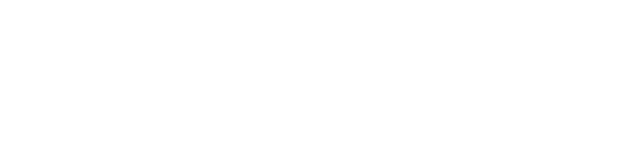
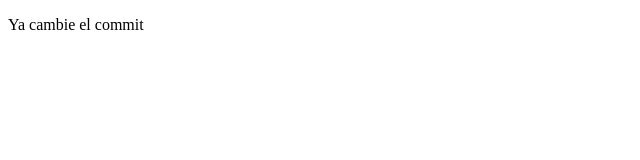
Before and after one commit to danirodas11/proyectoDemoCursoPrework, a plain HTML site: page index.html in a window 1280 px wide. Shown: the whole page, without its empty margins (0-640 px from the left). Drawn offline with Linux system fonts and the light colour scheme.

Commit message:
si buenas

```diff
--- a/index.html
+++ b/index.html
@@ -7,6 +7,6 @@
     <title>Document</title>
 </head>
 <body>
-    <p></p>
+    <p>Ya cambie el commit</p>
 </body>
 </html>
```
